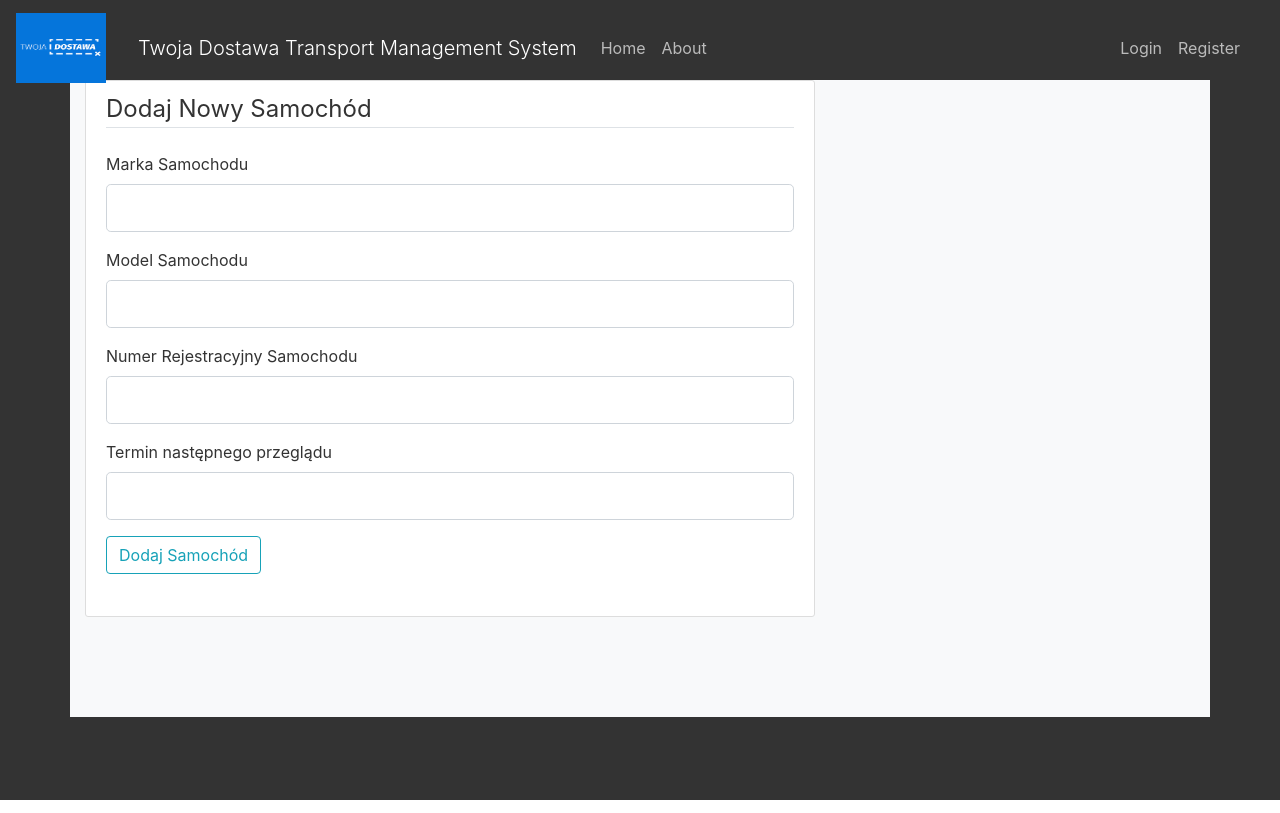
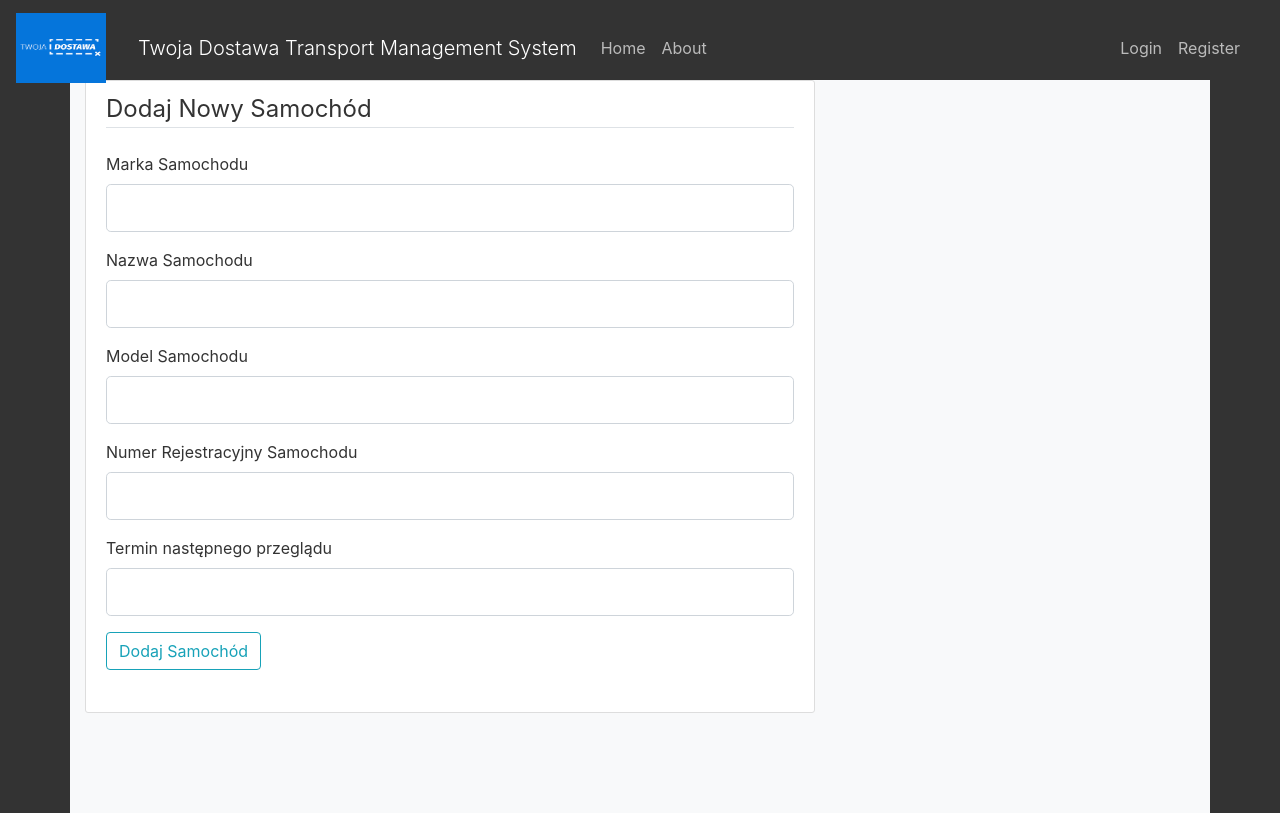
Before and after one commit to Introligator1998/TransportManagementSystem, a Flask app: page /addcar in a window 1280 px wide. Run offline with Flask 2, Linux system fonts and the light colour scheme; some libraries are stand-ins or nearby versions.

Commit message:
name in cars, beta querying for cars

```diff
--- a/TMA/forms.py
+++ b/TMA/forms.py
@@ -5,6 +5,12 @@ from wtforms import StringField, PasswordField, SubmitField, BooleanField, TextA
 
 from wtforms.validators import DataRequired, Length, Email, EqualTo, ValidationError
 from TMA.models import Uzytkownicy
+
+
+# class SelectCar(FlaskForm):
+#     id_car = StringField('ID samochodu', validators=[DataRequired()])
+#     dateorder = StringField('Data zlecenia', validators=[DataRequired()])
+
 
 class LoginForm(FlaskForm):
     login = StringField('Login', validators=[DataRequired()])
@@ -38,6 +44,7 @@ class RegisterForm(FlaskForm):
 
 class AddCar(FlaskForm):
     marka = StringField('Marka Samochodu', validators = [DataRequired()])
+    nazwa = StringField('Nazwa Samochodu', validators=[DataRequired()])
     model = StringField('Model Samochodu', validators=[DataRequired()])
     rejestracja = StringField('Numer Rejestracyjny Samochodu', validators=[DataRequired()])
     przeglad = StringField('Termin następnego przeglądu', validators=[DataRequired()])
@@ -51,7 +58,6 @@ class AddOrder(FlaskForm):
     customer_phone = StringField('Telefon do zleceniodawcy', validators=[DataRequired()])
     date_from = StringField('Czas rozpoczęcia', validators=[DataRequired()])
     id_car = StringField('Dodaj Samochod')
-    # date_to = StringField('Czas zakończenia', validators=[DataRequired()])
     sub = SubmitField('Dodaj Zlecenie')
 
 class UpadteOrder(FlaskForm):
--- a/TMA/models.py
+++ b/TMA/models.py
@@ -22,6 +22,7 @@ class Samochody(db.Model):
     __tablename__ = 'samochody'
     id_samochodu = db.Column(db.Integer, primary_key = True)
     marka = db.Column(db.String(50), nullable = False)
+    nazwa = db.Column(db.String(50), nullable = False)
     model = db.Column(db.String(50), nullable = False)
     nr_rej = db.Column(db.String(12), nullable = False, unique = True)
     data_przegladu = db.Column(db.String(25), nullable = True)
@@ -33,7 +34,7 @@ class Zlecenia (db.Model):
     id_zlecenia = db.Column(db.Integer, primary_key = True)
     miejsce = db.Column(db.String(50), nullable = False)
     czas_r = db.Column(db.DateTime, nullable = False)
-    cena = db.Column(db.DECIMAL)
+    cena = db.Column(db.Float)
     zleceniodawca = db.Column(db.String(50),nullable = False)
     telefon = db.Column(db.String(15),nullable = False)
     id_samochodu = db.Column(db.Integer, db.ForeignKey('samochody.id_samochodu'),nullable=False)
--- a/TMA/routes.py
+++ b/TMA/routes.py
@@ -63,19 +63,48 @@ def add_order():
         return redirect(url_for('add_order'))
     return render_template('addorder.html', title='Dodaj zlecenie', form = form, Order=Order, Cars = Cars)
 
+
 @app.route("/showorder", methods=['GET', 'POST'])
 def show_order():
     Orders = Zlecenia.query.all()
-    CarOders = ZleceniaSamochody.query.all()
-    return render_template('showorder.html', Orders = Orders, CarOrders=CarOders)
+    return render_template('showorder.html', Orders=Orders)
+
+# TODO
+@app.route("/showcarorder", methods=['GET', 'POST'])
+def show_car_order():
+    id_car = request.form['id_car']
+    dateorder_with_time = request.form['dateorder']
+    dateorder = datetime.strptime(dateorder_with_time, '%Y/%m/%d %H:%M')
+
+    # Cars = Samochody.query.all()
+    print(id_car)
+    Orders = Zlecenia.query.filter(id_samochodu=id_car)
+
+    print(Orders)
+    # sql = text(f"SELECT * FROM Zlecenia WHERE id_samochodu={id_car}")
+    # result = db.engine.execute(sql)
+    # print(result)
+    # print(type(result))
+    # Orders = [row[0] for row in result]
+    # print(Orders)
+    #
+    # for order in Orders:
+    #     print("order:")
+    #     print(order)
+    # car_orders = Orders.query.filter_by(id_car=id_car)
+    # Orders = Zlecenia.query.filter(Zlecenia.id_samochodu == id_car).all()
+    # print(Orders)
+    # Orders = Zlecenia.query.filter_by(id_samochodu=id_car).first()
+    # print(Orders)
+    # Orders = Zlecenia.query.filter(Zlecenia.czas_r == dateorder).filter(Zlecenia.id_samochodu == id_car)
+    # print(car_orders.czas_r)
+    # filtered_orders = car_orders.query.filter(car_orders.czas_r == dateorder)
+
+    return render_template('showorder.html', Orders = Orders)
 
 @app.route("/showcars", methods=['GET', 'POST'])
 def show_cars():
     Cars = Samochody.query.all()
-    sql = text('select marka from samochody')
-    result = db.engine.execute(sql)
-    names = [row[0] for row in result]
-    print(names)
     return render_template('showcars.html', Cars = Cars)
 
 
@@ -125,7 +154,7 @@ def logout():
 def add_car():
     form = AddCar()
     if form.validate_on_submit():
-        car = Samochody(marka = form.marka.data,model = form.model.data, nr_rej=form.rejestracja.data, data_przegladu = form.przeglad.data)
+        car = Samochody(marka = form.marka.data, nazwa = form.nazwa.data, model = form.model.data, nr_rej=form.rejestracja.data, data_przegladu = form.przeglad.data)
         db.session.add(car)
         db.session.commit()
         flash('Samochód został dodany!', 'success')
--- a/TMA/templates/addcar.html
+++ b/TMA/templates/addcar.html
@@ -20,6 +20,19 @@
                         </div>
                     {% else %}
                         {{ form.marka(class="form-control form-control-lg") }}
+                    {% endif %}
+                </div>
+                <div class="form-group">
+                    {{ form.nazwa.label(class="form-control-label") }}
+                    {% if form.nazwa.errors %}
+                        {{ form.nazwa(class="form-control form-control-lg is-invalid") }}
+                        <div class="invalid-feedback">
+                            {% for error in form.nazwa.errors %}
+                                <span>{{ error }}</span>
+                            {% endfor %}
+                        </div>
+                    {% else %}
+                        {{ form.nazwa(class="form-control form-control-lg") }}
                     {% endif %}
                 </div>
                 <div class="form-group">
```
Also changed, not shown: TMA/templates/showcars.html (+9 -9 lines).
